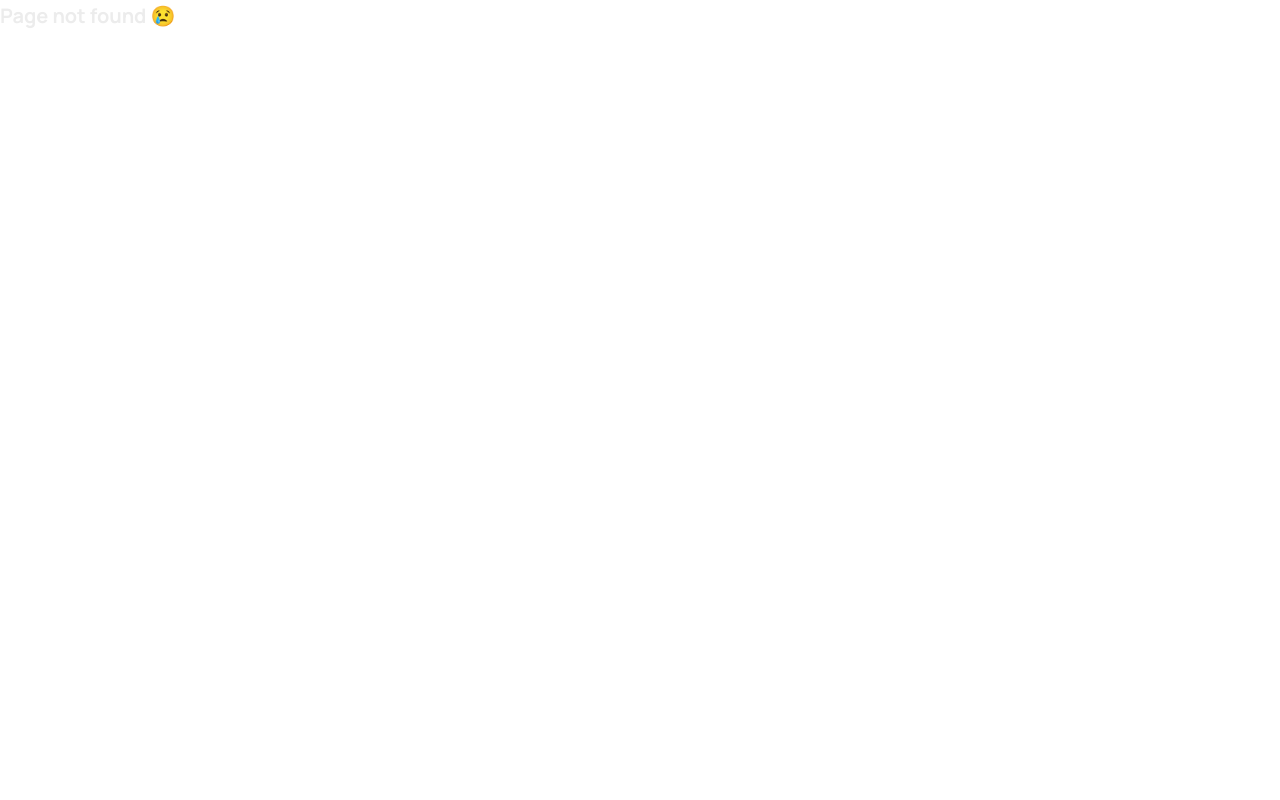
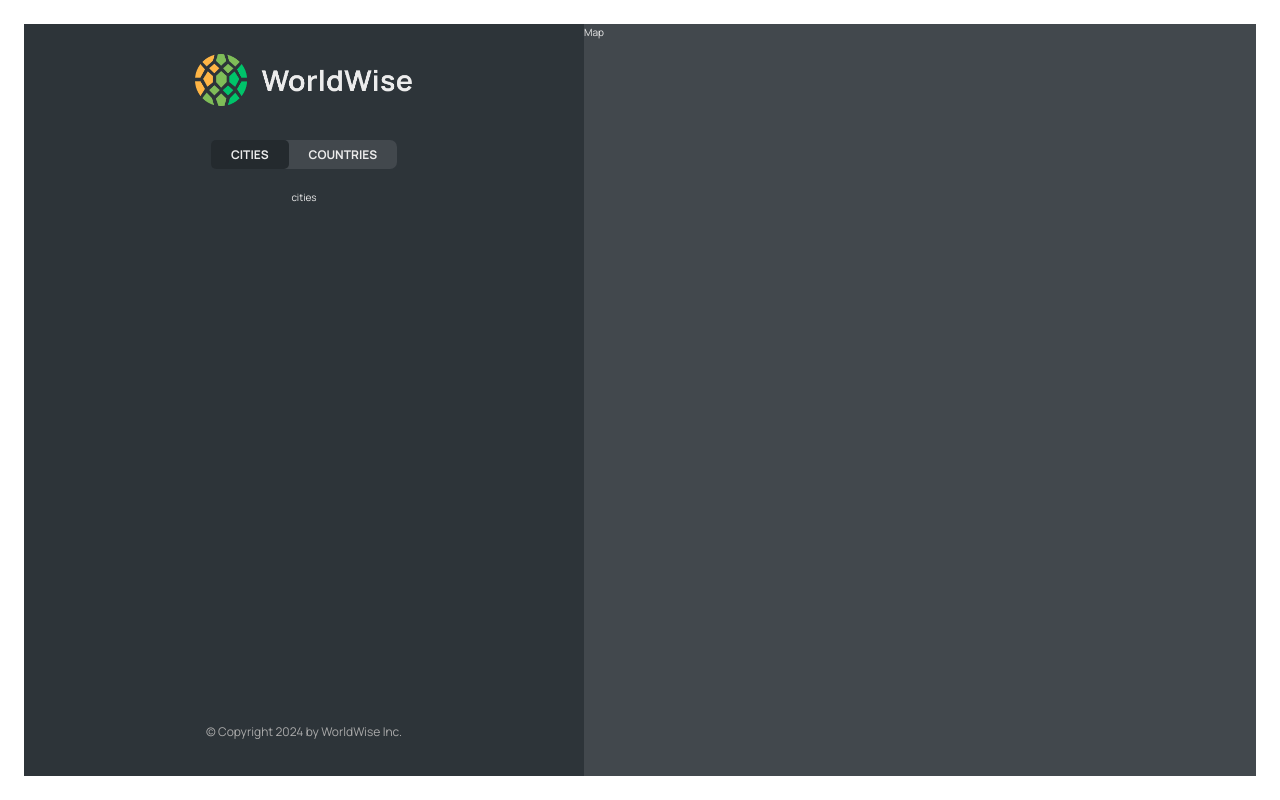
Before and after one commit to BAslani/worldwise, a React (Vite) app: page /app/cities in a window 1280 px wide. Before the commit this address had no page. Built offline with nearby package versions, Linux system fonts and the light colour scheme.

Commit message:
feat: implemented app's nested routes structure

```diff
--- a/src/App.tsx
+++ b/src/App.tsx
@@ -10,11 +10,16 @@
   return (
     <BrowserRouter>
       <Routes>
-        <Route path='/' element={<Homepage />} />
+        <Route index element={<Homepage />} />
         <Route path='product' element={<Product />} />
         <Route path='pricing' element={<Pricing />} />
         <Route path='login' element={<Login />} />
-        <Route path='app' element={<AppLayout />} />
+        <Route path='app' element={<AppLayout />}>
+          <Route index element={<p>cities</p>} />
+          <Route path='cities' element={<p>cities</p>} />
+          <Route path='countries' element={<p>Countries</p>} />
+          <Route path='form' element={<p>Form</p>} />
+        </Route>
         <Route path='*' element={<PageNotFound />} />
       </Routes>
     </BrowserRouter>
--- a/src/components/Sidebar.tsx
+++ b/src/components/Sidebar.tsx
@@ -1,3 +1,4 @@
+import { Outlet } from 'react-router-dom'
 import AppNav from './AppNav'
 import Logo from './Logo'
 import styles from './Sidebar.module.css'
@@ -8,7 +9,7 @@
       <Logo />
       <AppNav />
 
-      <p>list of cities</p>
+      <Outlet />
       <footer className={styles.footer}>
         <p className={styles.copyright}>
           &copy; Copyright {new Date().getFullYear()} by WorldWise Inc.
```
